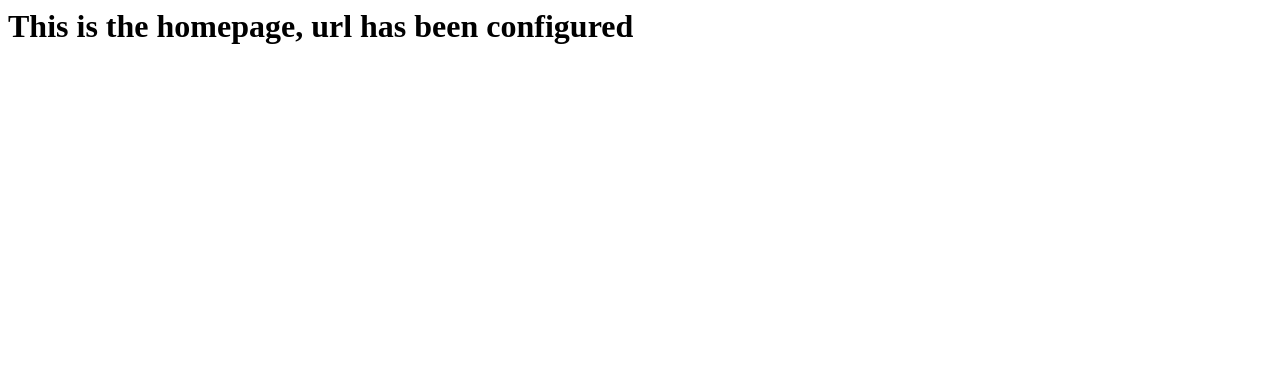
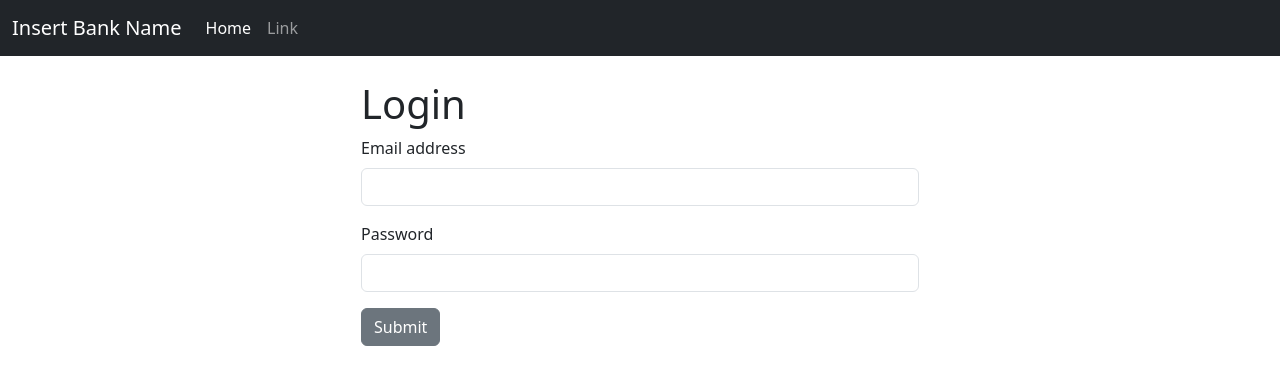
Before and after one commit to TheHS1/OnlineATM, a Django app: page / in a window 1280 px wide. Shown: the top 385 px of the page. Run offline with Django 4.2, Linux system fonts and the light colour scheme.

Commit message:
Added navbar and login form, using bootstrap 5.3

```diff
--- /dev/null
+++ b/mainApp/templates/base.html
@@ -0,0 +1,21 @@
+<!doctype html>
+<html lang="en">
+  <head>
+    <meta charset="utf-8">
+    <meta name="viewport" content="width=device-width, initial-scale=1">
+    <title>Insert Bank name</title>
+    <link href="https://cdn.jsdelivr.net/npm/bootstrap@5.3.3/dist/css/bootstrap.min.css" rel="stylesheet" integrity="sha384-QWTKZyjpPEjISv5WaRU9OFeRpok6YctnYmDr5pNlyT2bRjXh0JMhjY6hW+ALEwIH" crossorigin="anonymous">
+  </head>
+  <body>
+    {% include 'navbar.html' %}
+
+    <div class="container">
+
+    {% block content %}
+    {% endblock %}
+
+    </div>
+
+    <script src="https://cdn.jsdelivr.net/npm/bootstrap@5.3.3/dist/js/bootstrap.bundle.min.js" integrity="sha384-YvpcrYf0tY3lHB60NNkmXc5s9fDVZLESaAA55NDzOxhy9GkcIdslK1eN7N6jIeHz" crossorigin="anonymous"></script>
+  </body>
+</html>
--- a/mainApp/templates/home.html
+++ b/mainApp/templates/home.html
@@ -1 +1,28 @@
-<h1>This is the homepage, url has been configured</h1>
+{% extends 'base.html' %}
+
+{% block content %}
+
+<div class = "col-md-6 offset-md-3">
+
+<br>
+<h1>Login</h1>
+
+<form method="POST" action="{% url 'home.html' %}">
+    {% csrf_token %}
+    <form>
+        <div class="mb-3">
+          <label for="exampleInputEmail1" class="form-label">Email address</label>
+          <input type="email" class="form-control" id="exampleInputEmail1" aria-describedby="emailHelp">
+        </div>
+        <div class="mb-3">
+          <label for="exampleInputPassword1" class="form-label">Password</label>
+          <input type="password" class="form-control" id="exampleInputPassword1">
+        </div>
+        <button type="submit" class="btn btn-secondary">Submit</button>
+      </form>
+
+</div>
+
+
+
+{% endblock %}
--- /dev/null
+++ b/mainApp/templates/navbar.html
@@ -0,0 +1,18 @@
+<nav class="navbar navbar-expand-lg navbar-dark bg-dark">
+    <div class="container-fluid">
+      <a class="navbar-brand" href="{% url 'home.html' %}">Insert Bank Name</a>
+      <button class="navbar-toggler" type="button" data-bs-toggle="collapse" data-bs-target="#navbarSupportedContent" aria-controls="navbarSupportedContent" aria-expanded="false" aria-label="Toggle navigation">
+        <span class="navbar-toggler-icon"></span>
+      </button>
+      <div class="collapse navbar-collapse" id="navbarSupportedContent">
+        <ul class="navbar-nav me-auto mb-2 mb-lg-0">
+          <li class="nav-item">
+            <a class="nav-link active" aria-current="page" href="#">Home</a>
+          </li>
+          <li class="nav-item">
+            <a class="nav-link" href="#">Link</a>
+          </li>
+        </ul>
+      </div>
+    </div>
+  </nav>
```
